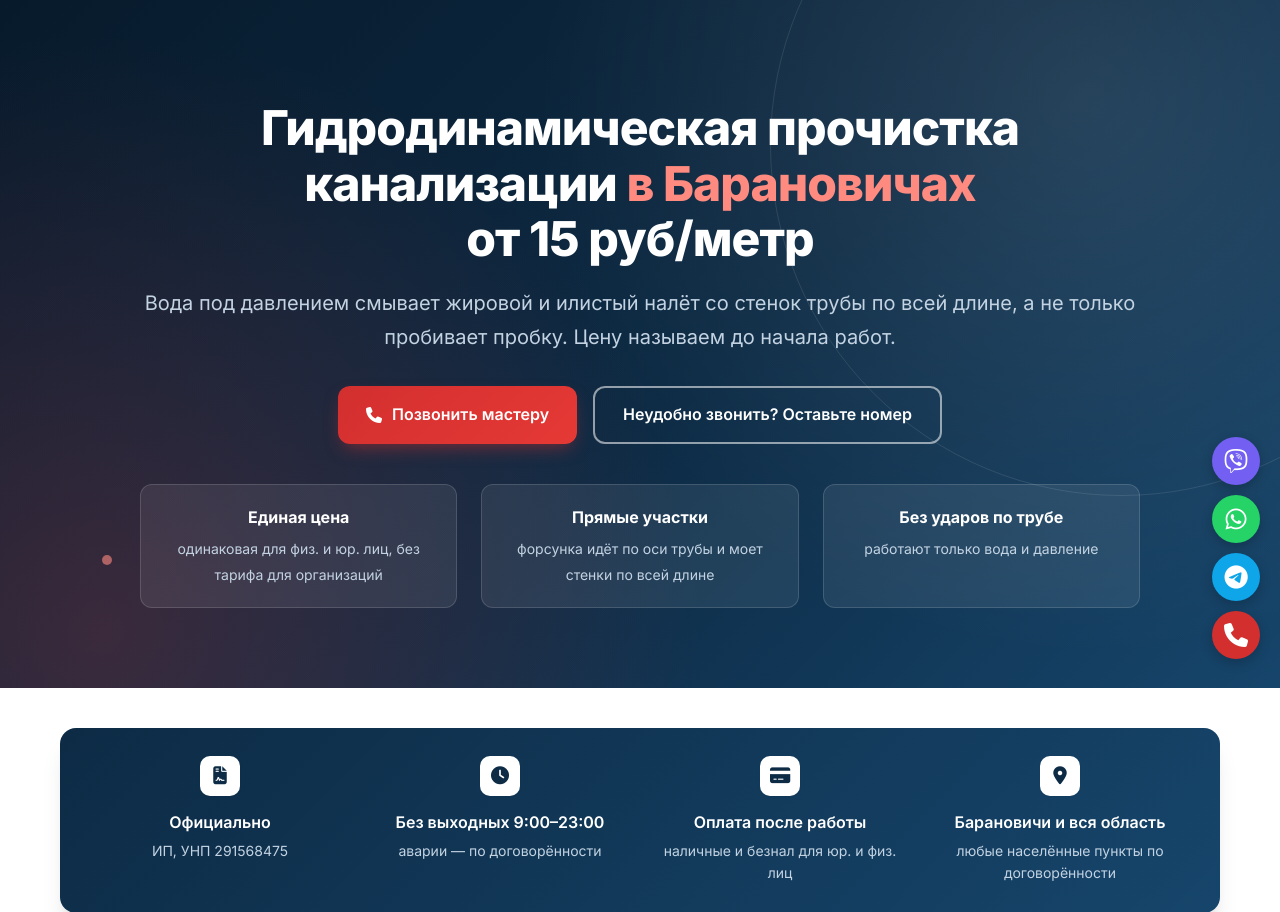
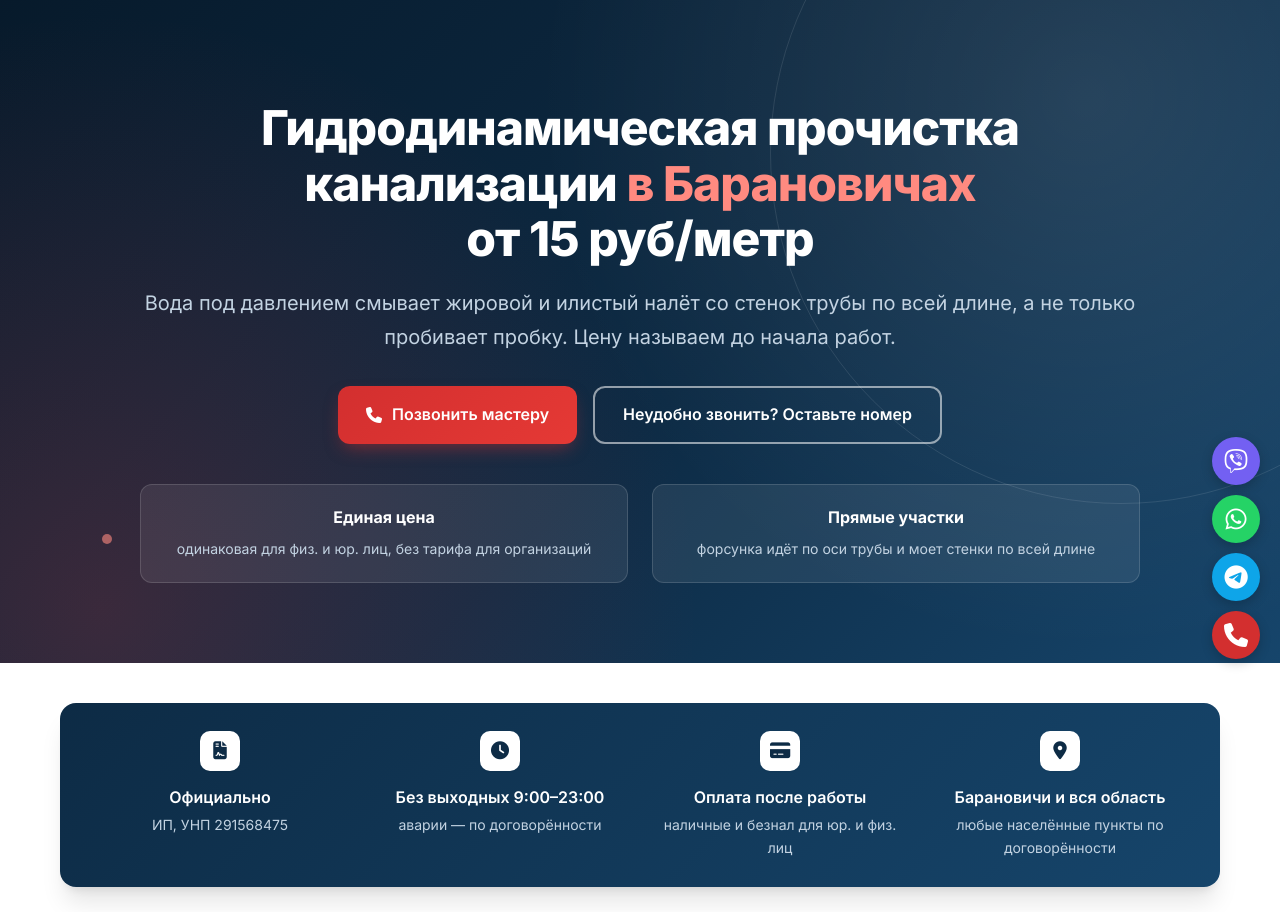
Before and after one commit to Eugene4190/stepanych-snapshot, a Django app: page /gidrodinamicheskaya-prochistka/ in a window 1280 px wide. Shown: the part 121-1033 px from the top of the page. Run offline with Django 5.2, Linux system fonts and the light colour scheme; data that the repository does not hold is empty; parts of the project's set-up code (start-up, migrations or seed data) failed here and were passed over.

Commit message:
Gidrodinamika: drop no-impact hero tile and wording (reads as anti-electromech ad), features grid two-col on this page

```diff
--- a/static/css/style.css
+++ b/static/css/style.css
@@ -524,6 +524,10 @@ ul {
     gap: 24px;
 }
 
+.hero__features--two {
+    grid-template-columns: repeat(2, 1fr);
+}
+
 .hero__feature {
     padding: 20px;
     background: rgba(255, 255, 255, 0.08);
--- a/templates/gidrodinamika.html
+++ b/templates/gidrodinamika.html
@@ -25,7 +25,7 @@
                 <a href="tel:{{ site_phone }}" class="btn btn--primary"><i class="fas fa-phone"></i> Позвонить мастеру</a>
                 <a href="#order" class="btn btn--outline">Неудобно звонить? Оставьте номер</a>
             </div>
-            <div class="hero__features">
+            <div class="hero__features hero__features--two">
                 <div class="hero__feature">
                     <strong>Единая цена</strong>
                     <span>одинаковая для физ. и юр. лиц, без тарифа для организаций</span>
@@ -33,10 +33,6 @@
                 <div class="hero__feature">
                     <strong>Прямые участки</strong>
                     <span>форсунка идёт по оси трубы и моет стенки по всей длине</span>
-                </div>
-                <div class="hero__feature">
-                    <strong>Без ударов по трубе</strong>
-                    <span>работают только вода и давление</span>
                 </div>
             </div>
         </div>
@@ -80,7 +76,7 @@
             <div class="step">
                 <div class="step__num">2</div>
                 <h3 class="step__title">Моем давлением</h3>
-                <p class="step__text">Шланг с форсункой идёт по трубе: струи бьют вперёд и назад, смывают налёт со стенок и выносят его к ревизии или колодцу. Работает только вода и давление, без ударов по трубе.</p>
+                <p class="step__text">Шланг с форсункой идёт по трубе: струи бьют вперёд и назад, смывают налёт со стенок и выносят его к ревизии или колодцу. Работает вода и давление.</p>
             </div>
             <div class="step">
                 <div class="step__num">3</div>
```
